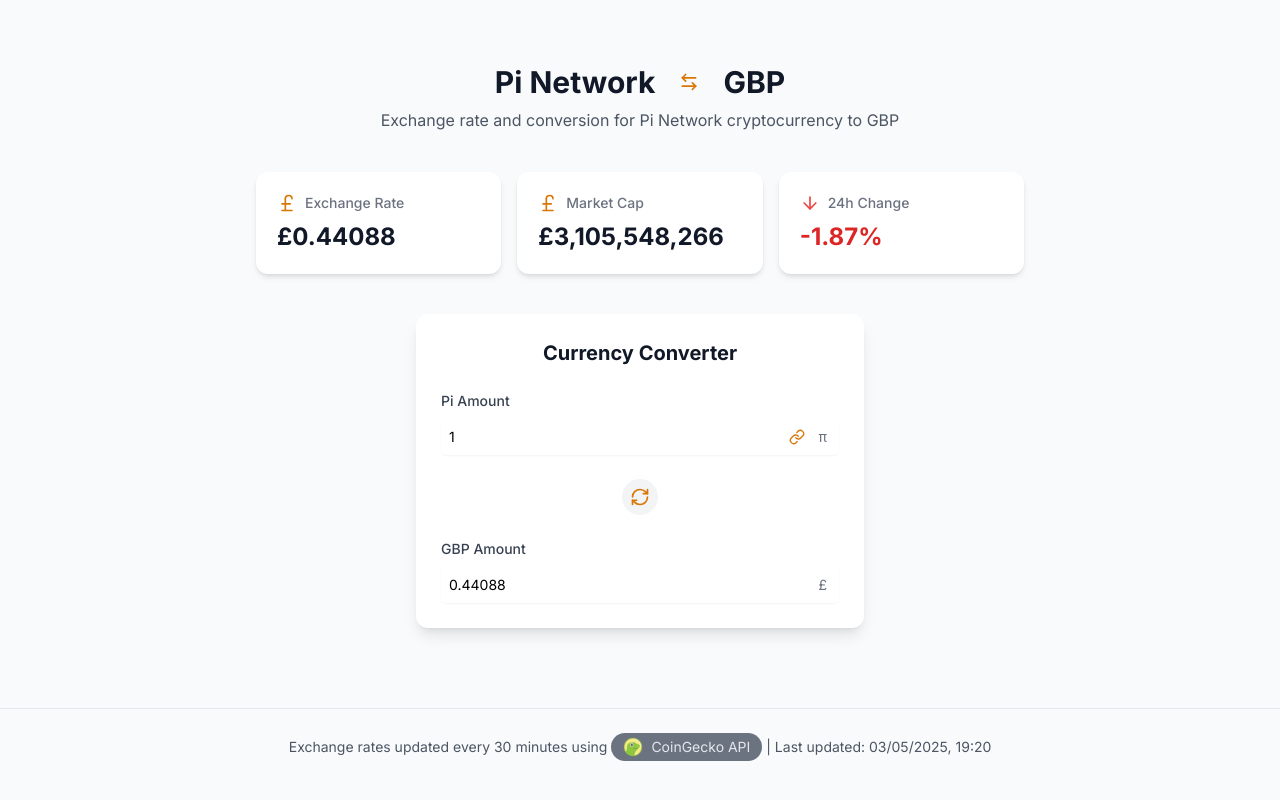
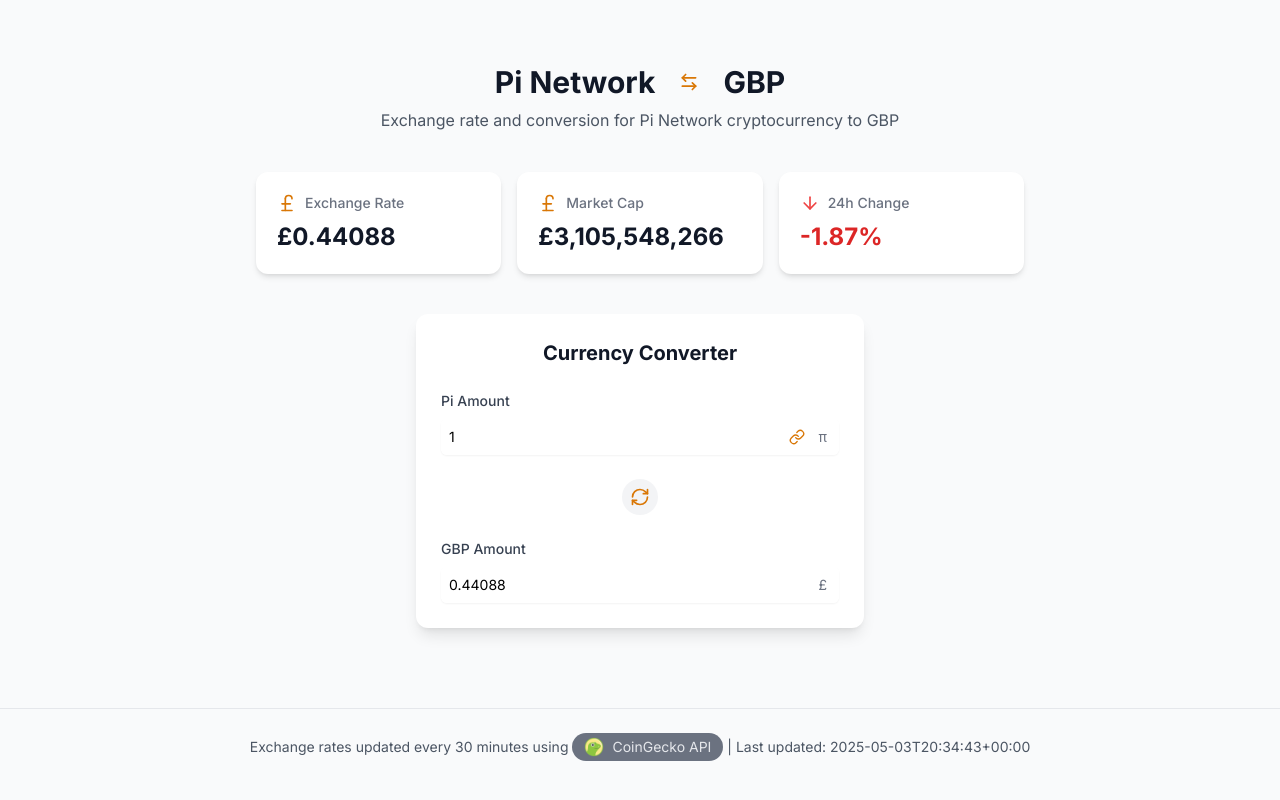
Before and after one commit to trossr32/pi-network-gbp, a React (Vite) app: page / in a window 1280 px wide. Built offline with nearby package versions, Linux system fonts and the light colour scheme.

Commit message:
Update App.tsx

```diff
--- a/src/App.tsx
+++ b/src/App.tsx
@@ -103,10 +103,7 @@
             CoinGecko API
           </a>
           &nbsp;| Last updated:{' '}
-          {new Date().toLocaleString('en-GB', {
-            dateStyle: 'short',
-            timeStyle: 'short',
-          })}
+          {config?.lastUpdated}
         </div>
       </footer>
     </div>
```
